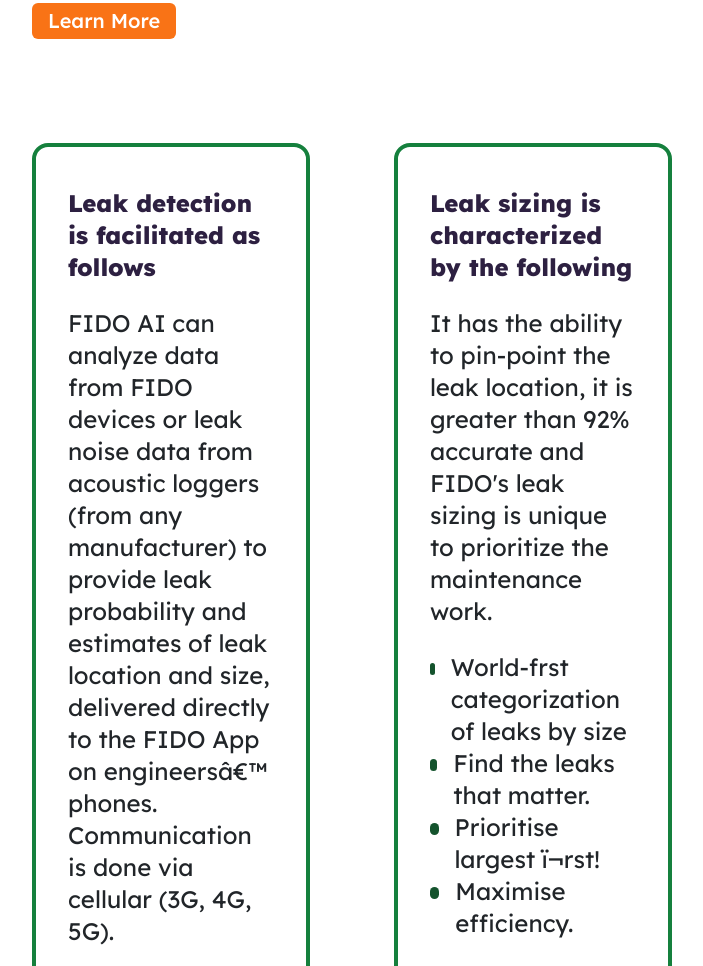
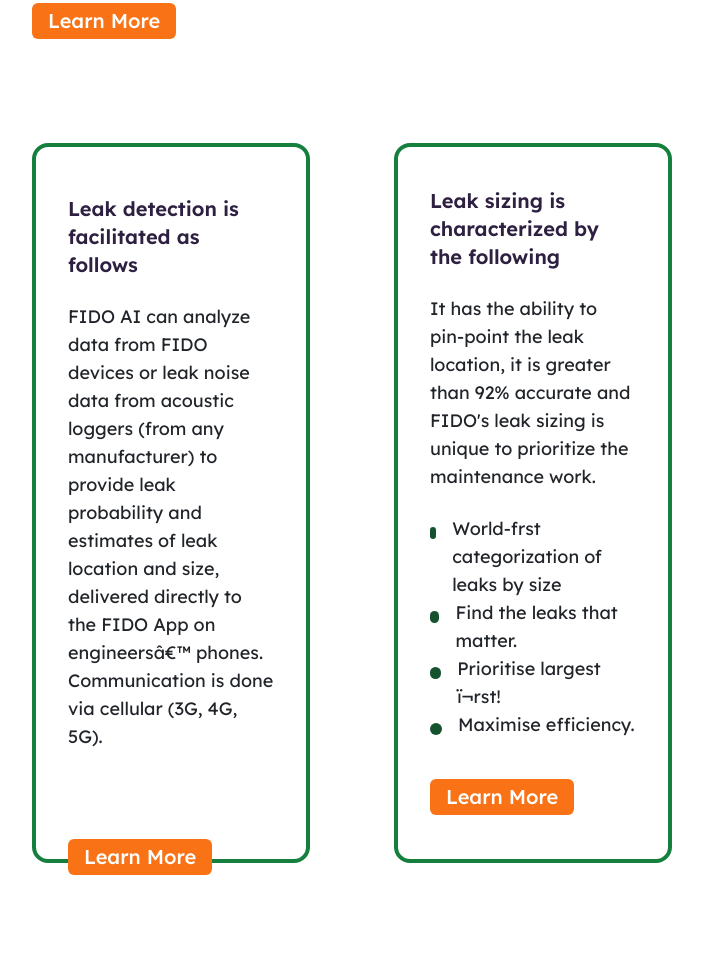
Before and after one commit to Tustock-Dev/Tustock, a plain HTML site: page profile.html in a window 1280 px wide. Shown: the part 1661-2627 px from the top of the page, without its empty margins (288-991 px from the left). Drawn offline with nearby package versions, Linux system fonts and the light colour scheme.

Commit message:
changed fonts in profile page

```diff
--- a/profile.html
+++ b/profile.html
@@ -86,7 +86,7 @@
                         TECHNOLOGY AND SOLUTION OVERVIEW.
                     </p>
                 </div>
-                <div class="pt-3 text-purple-color font-bold text-xl pb-5">
+                <div class="pt-3 text-purple-color font-semibold text-xl pb-5">
                     <p class="mb-5">
                         FIDO (Free Intelligent Domain Observers) AI is a
                         software-as -a-service (SaaS) end-to-end leak
@@ -117,9 +117,8 @@
                 </div>
             </div>
             <!-- {/* image box */} -->
-            <div class="relative md:top-8 lg:top-8 top-10 md:ml-40 lg:ml-40 px-4 ">
-                <img src="images/water-scarcity-globe.jpg"
-                    alt="tomatoes on a tree"/>
+            <div class="relative md:top-8 lg:top-8 top-10 md:ml-0 lg:ml-0 px-4 ">
+                <img src="images/water-scarcity-globe.jpg" alt="tomatoes on a tree" />
             </div>
         </div>
     </div>
@@ -131,11 +130,11 @@
         <div
             class="md:grid lg:grid md:grid-cols-2 lg:grid-cols-2 md:gap-x-5 lg:gap-x-5 relative lg:top-0 md:top-0 top-0 pt-20 ">
             <!-- {/* box 1 */} -->
-            <div class="lg:ml-80 md:ml-80 mx-8 border-4 rounded-2xl border-green-700 py-10 px-8 md:mb-0 lg:mb-0 mb-14 ">
-                <h2 class="text-2xl text-purple-color font-extrabold">
+            <div class="lg:ml-80 md:ml-80 mx-8 border-4 rounded-2xl border-green-700 py-5 px-8 md:mb-0 lg:mb-0 mb-14 ">
+                <h2 class="text-xl text-purple-color font-semibold">
                     Leak detection is facilitated as follows
                 </h2>
-                <p class="text-2xl pt-4 pb-6">
+                <p class="text-lg pt-4 pb-6">
                     FIDO AI can analyze data from FIDO devices or leak
                     noise data from acoustic loggers (from any
                     manufacturer) to provide leak probability and
@@ -152,15 +151,15 @@
 
             <!-- {/* box 2 */} -->
             <div class="lg:mr-80 md:mr-96  mx-8 border-4 rounded-2xl border-green-700 py-10 px-8 ">
-                <h2 class="text-2xl text-purple-color font-extrabold">
+                <h2 class="text-xl text-purple-color font-semibold">
                     Leak sizing is characterized by the following
                 </h2>
-                <p class="text-2xl pt-4 pb-0">
+                <p class="text-lg pt-4 pb-0">
                     It has the ability to pin-point the leak location,
                     it is greater than 92% accurate and FIDO's leak
                     sizing is unique to prioritize the maintenance work.
                 </p>
-                <ul class="text-2xl pt-4 pb-6">
+                <ul class="text-lg pt-4 pb-6">
                     <li class="flex gap-3">
                         <div class="w-3 h-3 rounded-full relative top-3 bg-green-900"></div>
                         <p>
@@ -312,5 +311,6 @@
 
 
 </body>
-<script src="script.js" ></script>
+<script src="script.js"></script>
+
 </html>
```
Lines whose indentation alone changed are shown as unchanged.
